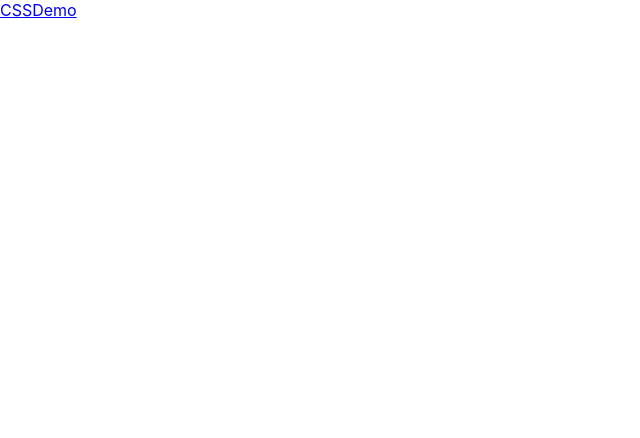
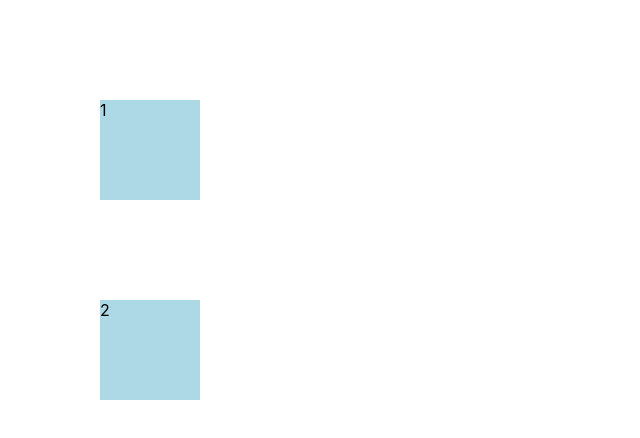
Before and after one commit to JoelynZhou/css-secrets-demo, a React (Create React App) app: page /box-model in a window 1280 px wide. Shown: the top 438 px of the page, without its empty margins (0-640 px from the left). Built offline with nearby package versions, Linux system fonts and the light colour scheme.

Commit message:
:sparkles: box model demo

```diff
--- a/src/App.scss
+++ /dev/null
@@ -1,38 +0,0 @@
-.App {
-  text-align: center;
-}
-
-.App-logo {
-  height: 40vmin;
-  pointer-events: none;
-}
-
-@media (prefers-reduced-motion: no-preference) {
-  .App-logo {
-    animation: App-logo-spin infinite 20s linear;
-  }
-}
-
-.App-header {
-  background-color: #282c34;
-  min-height: 100vh;
-  display: flex;
-  flex-direction: column;
-  align-items: center;
-  justify-content: center;
-  font-size: calc(10px + 2vmin);
-  color: white;
-}
-
-.App-link {
-  color: #61dafb;
-}
-
-@keyframes App-logo-spin {
-  from {
-    transform: rotate(0deg);
-  }
-  to {
-    transform: rotate(360deg);
-  }
-}
--- a/src/views/CSSDemo/BoxModel/index.tsx
+++ b/src/views/CSSDemo/BoxModel/index.tsx
@@ -1,5 +1,13 @@
+import React from "react";
+import "./style.scss";
+
 export default function BoxModel() {
-    return <div>
-        boxmodel
-    </div>
+	return (
+		<React.Fragment>
+			<div>
+				<div className={"square"}>1</div>
+				<div className={"square"}>2</div>
+			</div>
+		</React.Fragment>
+	);
 }
--- /dev/null
+++ b/src/views/CSSDemo/BoxModel/style.scss
@@ -0,0 +1,6 @@
+.square {
+	width: 100px;
+	height: 100px;
+	background: lightblue;
+	margin: 100px;
+}
```
Also changed, not shown: src/App.tsx (+5 -6 lines), src/views/CSSDemo/Index/index.tsx (+7 -5 lines), src/views/Home/index.tsx (+6 -6 lines).
